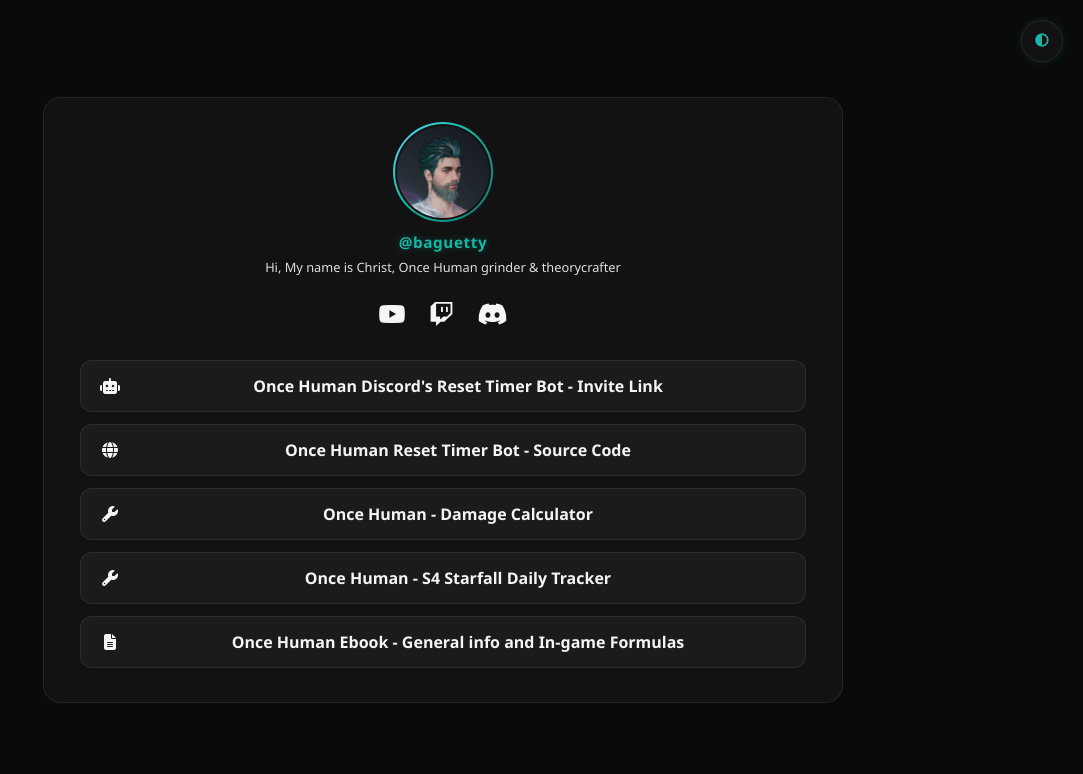
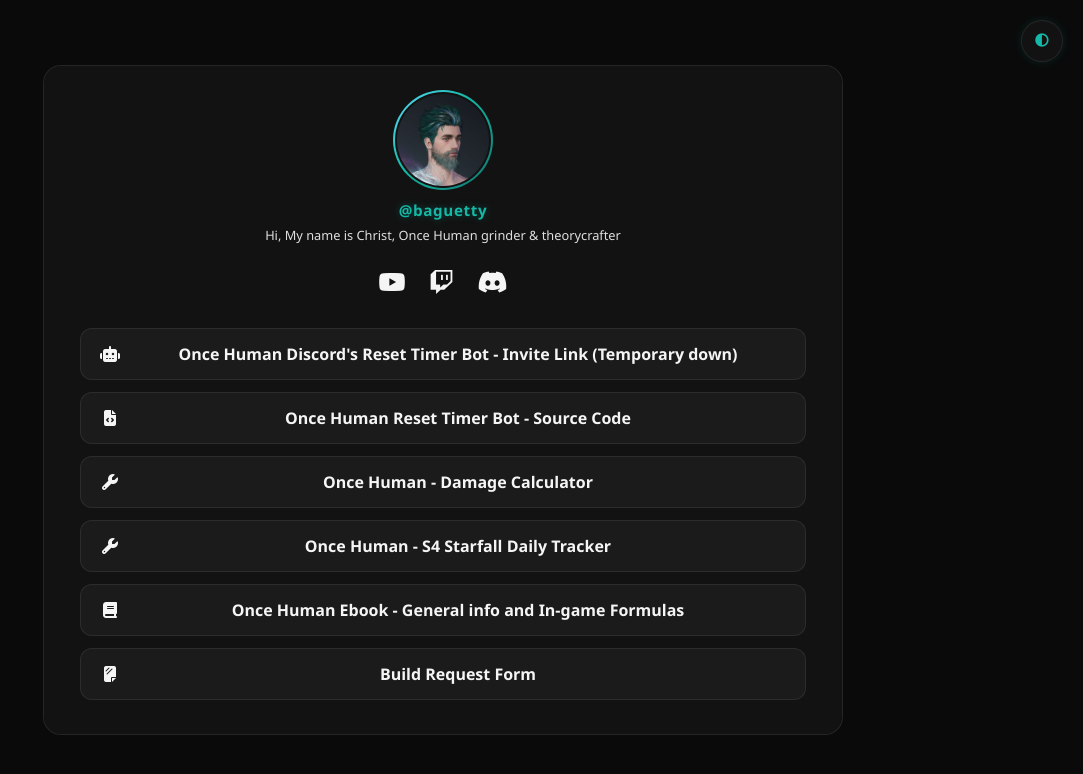
Before and after one commit to thachvn0296/GlowLinkBio, a website: page index.html in a window 1280 px wide. Shown: the whole page, without its empty margins (197-1280 px from the left). Drawn offline with Linux system fonts and the light colour scheme.

Commit message:
Add build request form

```diff
--- a/index.html
+++ b/index.html
@@ -354,12 +354,12 @@
                 <a href="https://thachvn0296.github.io/OHTimer/" class="link-item" target="_blank"
                     rel="noopener noreferrer">
                     <div class="link-icon"><i class="fas fa-robot"></i></div>
-                    <div class="link-text">Once Human Discord's Reset Timer Bot - Invite Link</div>
+                    <div class="link-text">Once Human Discord's Reset Timer Bot - Invite Link (Temporary down)</div>
                 </a>
 
                 <a href="https://github.com/thachvn0296/OHTimer" class="link-item" target="_blank"
                     rel="noopener noreferrer">
-                    <div class="link-icon"><i class="fas fa-globe"></i></div>
+                    <div class="link-icon"><i class="fa-solid fa-file-code"></i></div>
                     <div class="link-text">Once Human Reset Timer Bot - Source Code</div>
                 </a>
 
@@ -376,8 +376,13 @@
 
                 <a href="https://docs.google.com/spreadsheets/d/1i2mwQgR5f7RE0r-GEv3peS3I6hh5LQtt/edit?gid=1880848336#gid=1880848336"
                     class="link-item" target="_blank" rel="noopener noreferrer">
-                    <div class="link-icon"><i class="fas fa-file-lines"></i></div>
+                    <div class="link-icon"><i class="fa-solid fa-book"></i></div>
                     <div class="link-text">Once Human Ebook - General info and In-game Formulas</div>
+                </a>
+
+                <a href="https://forms.gle/FYJZq6WGGaE9vN4i8" class="link-item" target="_blank" rel="noopener noreferrer">
+                    <div class="link-icon"><i class="fa-solid fa-sheet-plastic"></i></div>
+                    <div class="link-text">Build Request Form</div>
                 </a>
             </div>
         </div>
```
Also changed, not shown: README.md.
